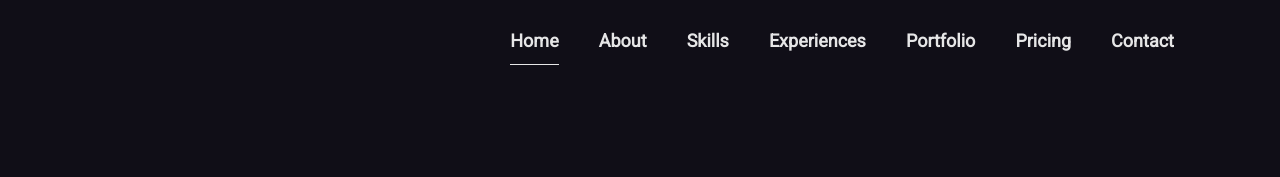
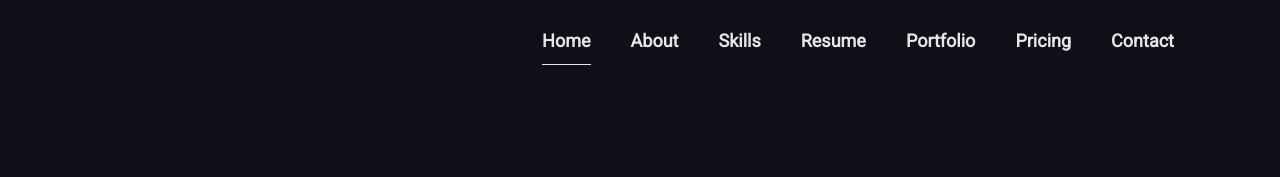
Before and after one commit to bytegun/bytegun.github.io, a plain HTML site: page index.html in a window 1280 px wide. Shown: the top 177 px of the page. Drawn offline with Linux system fonts and the light colour scheme; some packages are replaced by stand-ins of ours.

Commit message:
fix: resume

```diff
--- a/index.html
+++ b/index.html
@@ -141,7 +141,12 @@
                   <a class="nav-link" href="#mh-skills">Skills</a>
                 </li>
                 <li class="nav-item">
-                  <a class="nav-link" href="#mh-experience">Experiences</a>
+                  <a
+                    class="nav-link"
+                    href="assets/resume/Jonathan Pilapil.pdf"
+                    download
+                    >Resume</a
+                  >
                 </li>
                 <li class="nav-item">
                   <a class="nav-link" href="#mh-portfolio">Portfolio</a>
```
Also changed, not shown: 1 other file.
